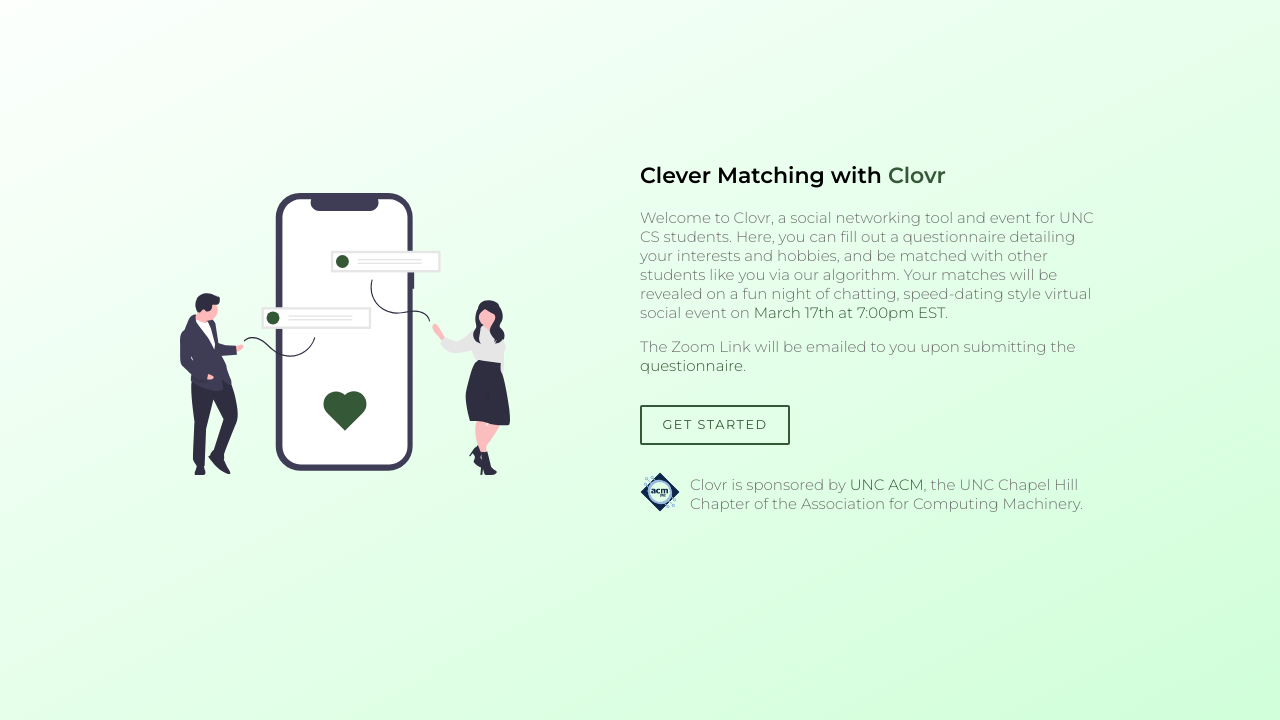
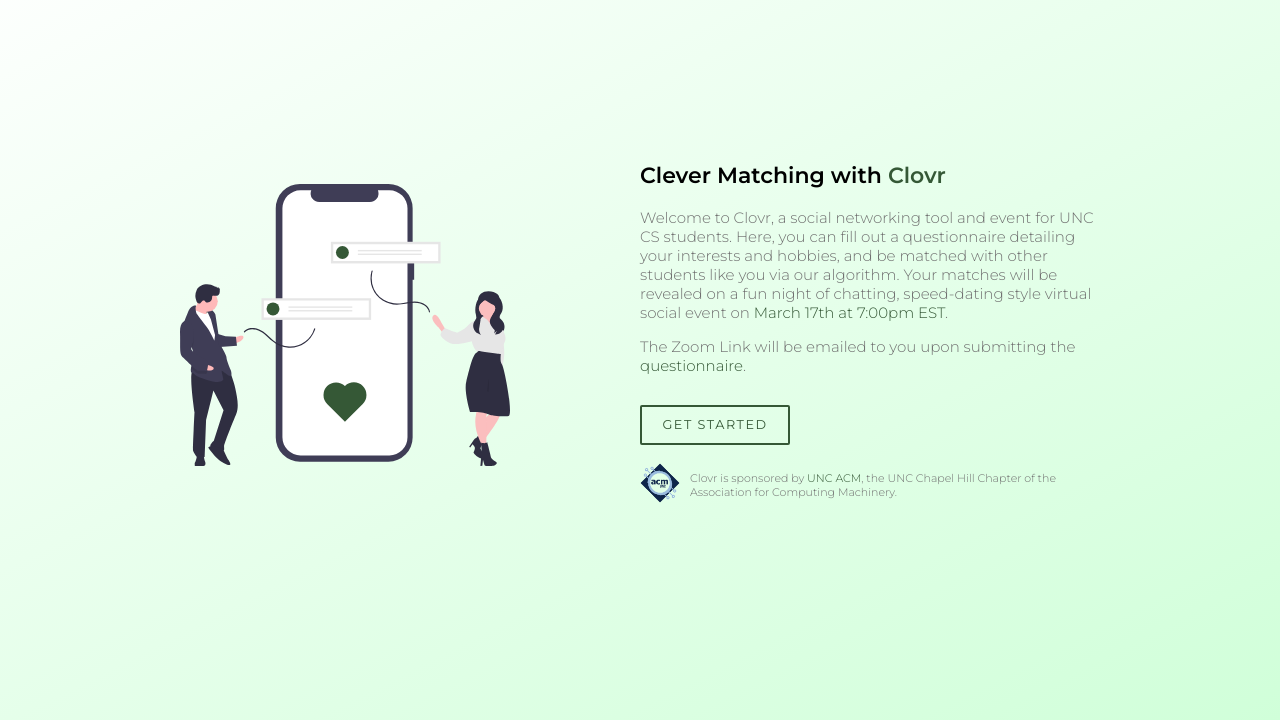
Before and after one commit to ceciliallee/clovr, a Flask app: page / in a window 1280 px wide. Shown: the part 80-800 px from the top of the page. Run offline with Flask 2, Linux system fonts and the light colour scheme; parts of the project's set-up code (start-up, migrations or seed data) failed here and were passed over.

Commit message:
minor font fix

```diff
--- a/static/css/home.css
+++ b/static/css/home.css
@@ -7,7 +7,6 @@
 .acm {
     display: flex;
     margin-top: 15px;
-    font-size: 11px !important;
     color: #707070;
     align-items: center;
 }
@@ -18,6 +17,7 @@
 
 .acm p {
     margin-left: 10px;
+    font-size: 11px !important;
 }
 
 @media (max-width: 950px) {
```
